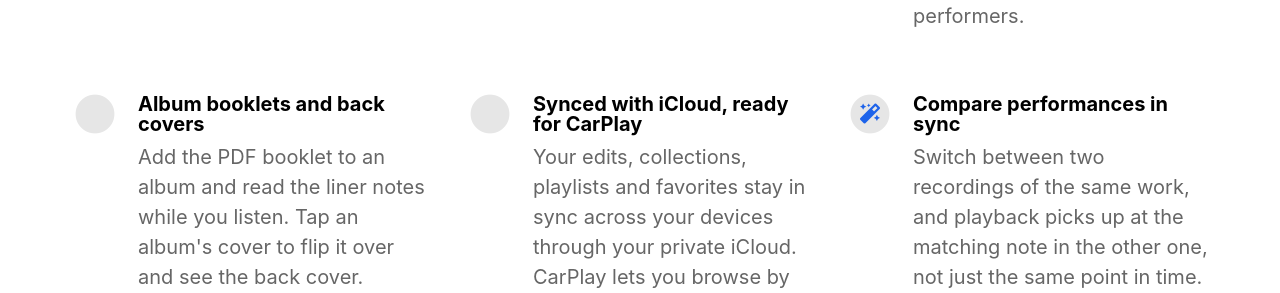
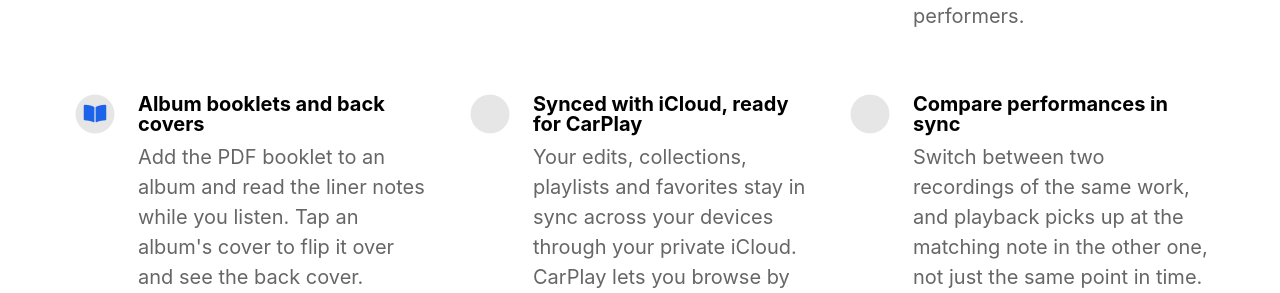
Before and after one commit to eric-philbin/ClassicalAmp, a Jekyll site: the page built from index.html, in a window 1280 px wide. Shown: the part 1632-1925 px from the top of the page. Built offline with Jekyll 4.4.1, drawn with Linux system fonts in a browser that asks for light colours; nearby versions of some CDN libraries.

Commit message:
Change Font Awesome icons in _config.yml
Updated Font Awesome icon names for album booklets and performance comparison features.

```diff
--- a/_config.yml
+++ b/_config.yml
@@ -64,7 +64,7 @@ features                                  :
 
   - title                                 : Album booklets and back covers
     description                           : Add the PDF booklet to an album and read the liner notes while you listen. Tap an album's cover to flip it over and see the back cover.
-    fontawesome_icon_name                 : abook-open
+    fontawesome_icon_name                 : book-open
 
   - title                                 : Synced with iCloud, ready for CarPlay
     description                           : Your edits, collections, playlists and favorites stay in sync across your devices through your private iCloud. CarPlay lets you browse by composer and genre while you drive.
@@ -72,7 +72,7 @@ features                                  :
 
   - title                                 : Compare performances in sync
     description                           : Switch between two recordings of the same work, and playback picks up at the matching note in the other one, not just the same point in time. ClassicalAmp analyzes both performances to line them up, even when the tempos differ.
-    fontawesome_icon_name                 : magic
+    fontawesome_icon_name                 : code-compare
 
   - title                                 : # New Feature Title
     description                           : # New Feature Description
```
